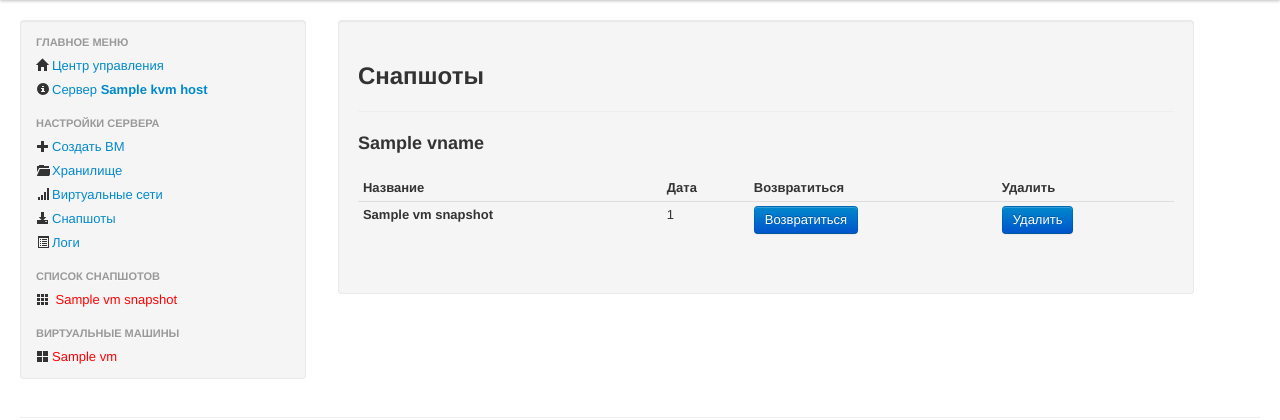
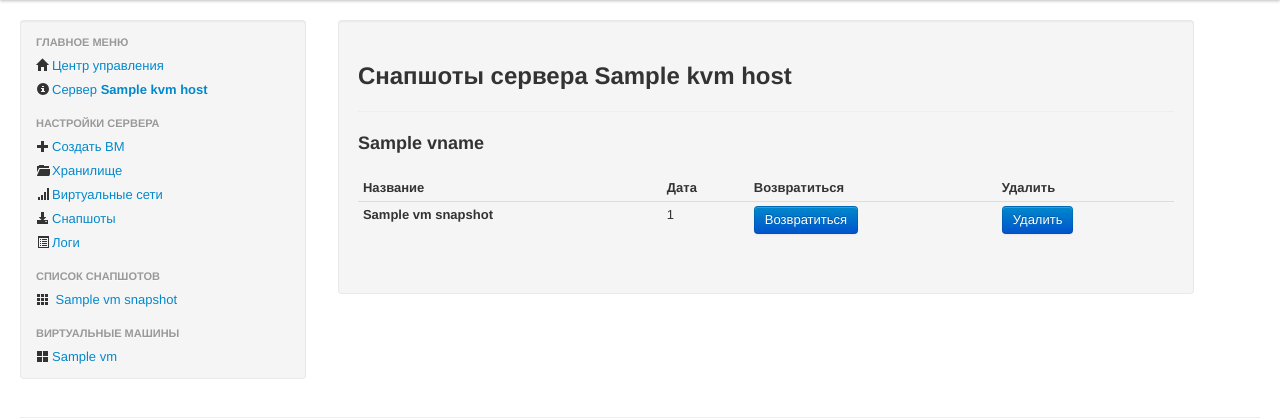
Before and after one commit to retspen/virtmgr, a Python web app: template templates/snapshot.html in a window 1280 px wide. Shown: the part 40-460 px from the top of the page. Run offline with Jinja, Linux system fonts and the light colour scheme; the template is opened without the code that fills it: most values are stand-ins (such as "Sample title", 1, 10 or a date in 2020).

```diff
--- a/templates/network.html
+++ b/templates/network.html
@@ -28,7 +28,7 @@
                 <li><a href="/newvm/{{ host_id }}/"><i class="icon-plus"></i>Создать ВМ</a></li>
                 {% endif %}
                 {% for name, state in all_vm.items %}
-                <li><a href="/vm/{{ host_id }}/{{ name }}/"><font color="{% if state == 1 %}green{% else %}red{% endif %}"><i class="icon-th-large"></i>{{ name }}</font></a></li>
+                <li><a href="/vm/{{ host_id }}/{{ name }}/"><font color="{% if state == 1 %}green{% endif %}{% if state == 5 %}red{% endif %}{% if state == 3 %}orange{% endif %}"><i class="icon-th-large"></i>{{ name }}</font></a></li>
                 {% endfor %}
             </ul>
           </div>
--- a/templates/network_new.html
+++ b/templates/network_new.html
@@ -28,7 +28,7 @@
                 <li><a href="/newvm/{{ host_id }}/"><i class="icon-plus"></i>Создать ВМ</a></li>
                 {% endif %}
                 {% for name, state in all_vm.items %}
-                <li><a href="/vm/{{ host_id }}/{{ name }}/"><font color="{% if state == 1 %}green{% else %}red{% endif %}"><i class="icon-th-large"></i>{{ name }}</font></a></li>
+                <li><a href="/vm/{{ host_id }}/{{ name }}/"><font color="{% if state == 1 %}green{% endif %}{% if state == 5 %}red{% endif %}{% if state == 3 %}orange{% endif %}"><i class="icon-th-large"></i>{{ name }}</font></a></li>
                 {% endfor %}
             </ul>
           </div>
--- a/templates/newvm.html
+++ b/templates/newvm.html
@@ -19,7 +19,7 @@
                 <li><a href=/newvm/{{ host_id }}/><i class="icon-plus"></i>Создать ВМ</a></li>
                 {% endif %}
                 {% for name, state in all_vm.items %}
-                <li><a href=/vm/{{ host_id }}/{{ name }}/><font color="{% if state == 1 %}green{% else %}red{% endif %}"><i class="icon-th-large"></i>{{ name }}</font></a></li>
+                <li><a href=/vm/{{ host_id }}/{{ name }}/><font color="{% if state == 1 %}green{% endif %}{% if state == 5 %}red{% endif %}{% if state == 3 %}orange{% endif %}"><i class="icon-th-large"></i>{{ name }}</font></a></li>
                 {% endfor %}
             </ul>
           </div>
--- a/templates/overview.html
+++ b/templates/overview.html
@@ -19,7 +19,7 @@
 			   <li><a href="/newvm/{{ host_id }}/"><i class="icon-plus"></i>Создать ВМ</a></li>
 	   	       {% endif %}
 			   {% for name, state in all_vm.items %}
-			   <li><a href="/vm/{{ host_id }}/{{ name }}/"><font color="{% if state == 1 %}green{% else %}red{% endif %}"><i class="icon-th-large"></i>{{ name }}</font></a></li>
+			   <li><a href="/vm/{{ host_id }}/{{ name }}/"><font color="{% if state == 1 %}green{% endif %}{% if state == 5 %}red{% endif %}{% if state == 3 %}orange{% endif %}"><i class="icon-th-large"></i>{{ name }}</font></a></li>
 			   {% endfor %}
             </ul>
           </div>
--- a/templates/snapshot.html
+++ b/templates/snapshot.html
@@ -22,7 +22,7 @@
                 {% if name == vname %}
                 <li class="active"><a href="/snapshot/{{ host_id }}/{{ name }}/"><i class="icon-th icon-white"></i> {{ name }}</a></li>
                 {% else %}
-                <li><a href="/snapshot/{{ host_id }}/{{ name }}/"><font color="{% if status == 1 %}green{% else %}red{% endif %}"><i class="icon-th"></i> {{ name }}</font></a></li>
+                <li><a href="/snapshot/{{ host_id }}/{{ name }}/"><font color="{% if state == 1 %}green{% endif %}{% if state == 5 %}red{% endif %}{% if state == 3 %}orange{% endif %}"><i class="icon-th"></i> {{ name }}</font></a></li>
                 {% endif %}
                 {% endfor %}
               <li class="nav-header">Виртуальные машины</li>
@@ -30,14 +30,14 @@
                 <li><a href="/newvm/{{ host_id }}/"><i class="icon-plus"></i>Создать ВМ</a></li>
                 {% endif %}
                 {% for name, state in all_vm.items %}
-                <li><a href="/vm/{{ host_id }}/{{ name }}/"><font color="{% if state == 1 %}green{% else %}red{% endif %}"><i class="icon-th-large"></i>{{ name }}</font></a></li>
+                <li><a href="/vm/{{ host_id }}/{{ name }}/"><font color="{% if state == 1 %}green{% endif %}{% if state == 5 %}red{% endif %}{% if state == 3 %}orange{% endif %}"><i class="icon-th-large"></i>{{ name }}</font></a></li>
                 {% endfor %}
             </ul>
           </div>
         </div>
     <div class="span8 well">
       <div class="page-header">
-          <h2>Снапшоты</h2>
+          <h2>Снапшоты сервера {{ kvm_host.hostname }}</h2>
         </div>
         {% if message %}
             <div class="alert alert-info">
--- a/templates/storage.html
+++ b/templates/storage.html
@@ -28,7 +28,7 @@
 	            <li><a href="/newvm/{{ host_id }}/"><i class="icon-plus"></i>Создать ВМ</a></li>
 	            {% endif %}
 	            {% for name, state in all_vm.items %}
-	            <li><a href="/vm/{{ host_id }}/{{ name }}/"><font color="{% if state == 1 %}green{% else %}red{% endif %}"><i class="icon-th-large"></i>{{ name }}</font></a></li>
+	            <li><a href="/vm/{{ host_id }}/{{ name }}/"><font color="{% if state == 1 %}green{% endif %}{% if state == 5 %}red{% endif %}{% if state == 3 %}orange{% endif %}"><i class="icon-th-large"></i>{{ name }}</font></a></li>
 	            {% endfor %}
             </ul>
           </div>
--- a/templates/storage_new.html
+++ b/templates/storage_new.html
@@ -28,7 +28,7 @@
                 <li><a href="/newvm/{{ host_id }}/"><i class="icon-plus"></i>Создать ВМ</a></li>
                 {% endif %}
                 {% for name, state in all_vm.items %}
-                <li><a href="/vm/{{ host_id }}/{{ name }}/"><font color="{% if state == 1 %}green{% else %}red{% endif %}"><i class="icon-th-large"></i>{{ name }}</font></a></li>
+                <li><a href="/vm/{{ host_id }}/{{ name }}/"><font color="{% if state == 1 %}green{% endif %}{% if state == 5 %}red{% endif %}{% if state == 3 %}orange{% endif %}"><i class="icon-th-large"></i>{{ name }}</font></a></li>
                 {% endfor %}
             </ul>
           </div>
--- a/templates/vm.html
+++ b/templates/vm.html
@@ -22,7 +22,7 @@
                 {% if vname == name %}
                 <li class="active"><a href="/vm/{{ host_id }}/{{ name }}/"><i class="icon-th-large icon-white"></i>{{name}}</a></li>
                 {% else %}
-                <li><a href="/vm/{{ host_id }}/{{ name }}/"><font color="{% if state == 1 %}green{% else %}red{% endif %}"><i class="icon-th-large"></i>{{ name }}</font></a></li>
+                <li><a href="/vm/{{ host_id }}/{{ name }}/"><font color="{% if state == 1 %}green{% endif %}{% if state == 5 %}red{% endif %}{% if state == 3 %}orange{% endif %}"><i class="icon-th-large"></i>{{ name }}</font></a></li>
                 {% endif %}
                 {% endfor %}
             </ul>
```
